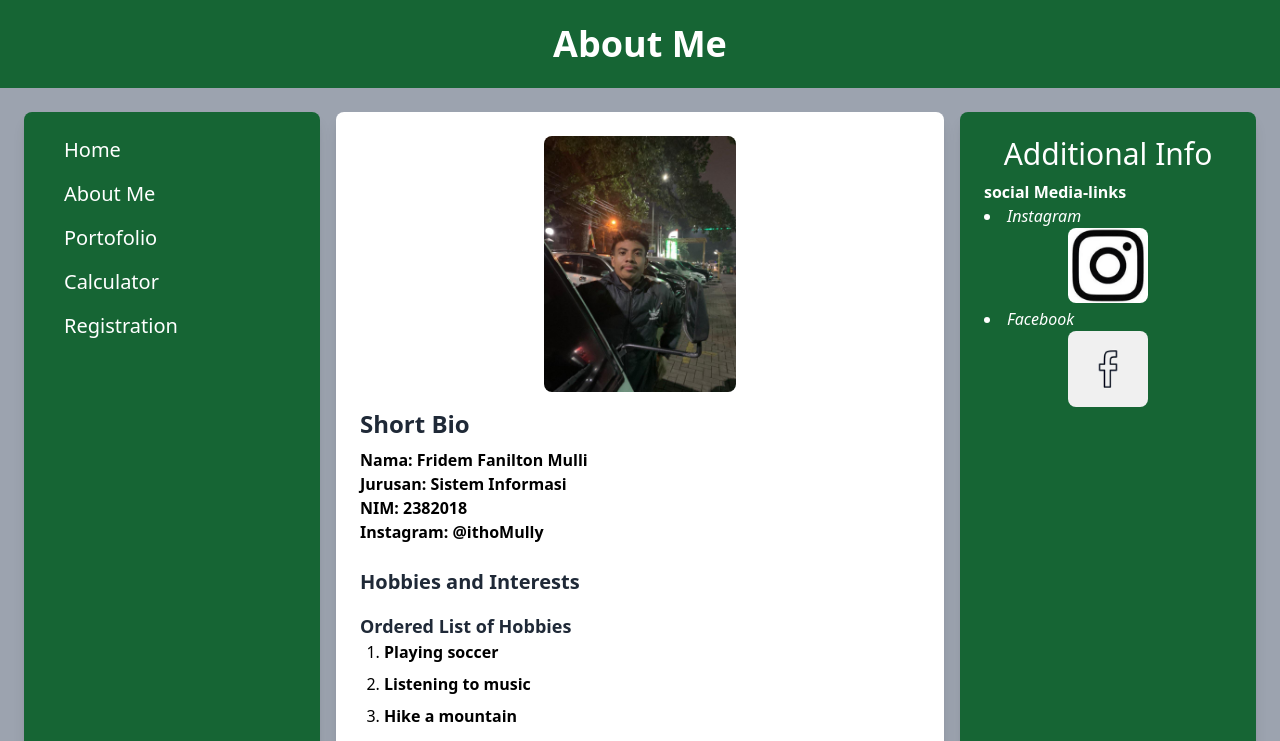
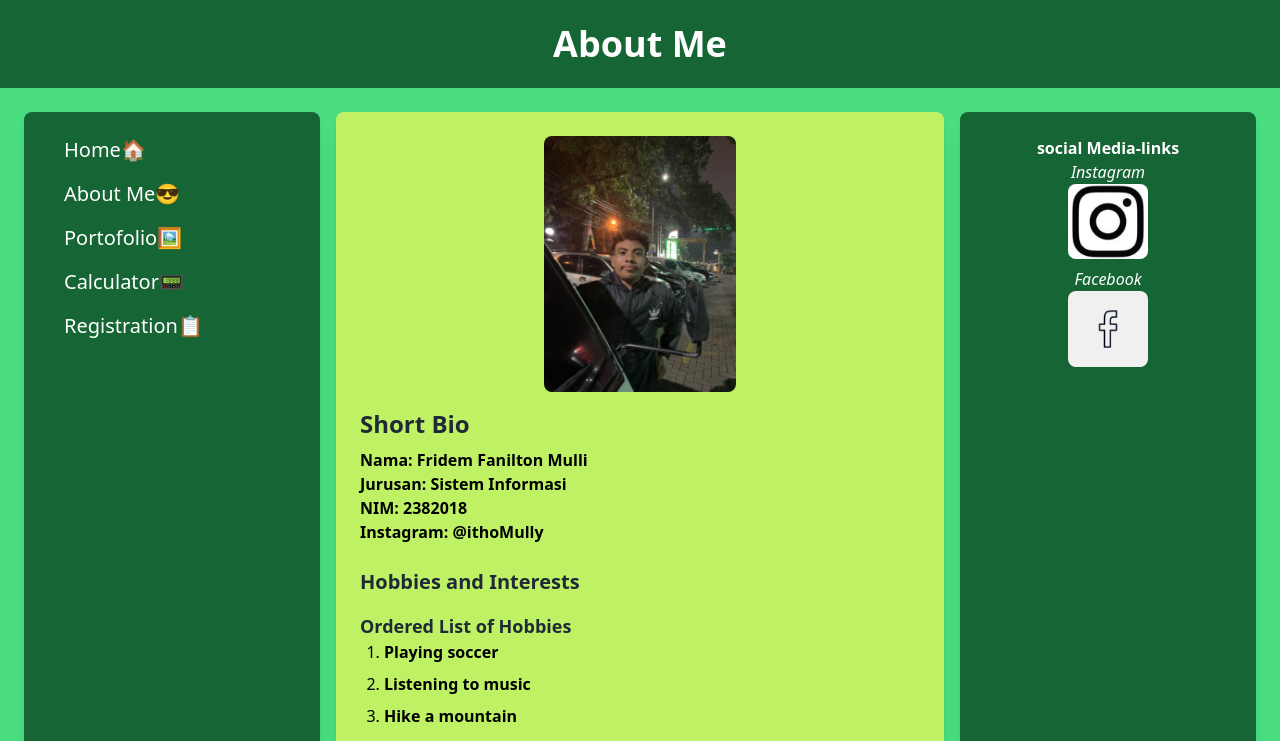
Before and after one commit to fridemmulli/mywebsite2, a plain HTML site: page about.html in a window 1280 px wide. Shown: the top 741 px of the page. Drawn offline with nearby package versions, Linux system fonts and the light colour scheme.

Commit message:
Update about.html

```diff
--- a/about.html
+++ b/about.html
@@ -6,7 +6,7 @@
     <script src="https://cdn.tailwindcss.com"></script>
     <title>About Me</title>
 </head>
-<body class="bg-gray-400 font-sans">
+<body class="bg-green-400 font-sans">
     <!-- Header Section -->
     <header class="bg-green-800 text-white py-6 text-center">
         <h1 class="text-4xl font-bold">About Me</h1>
@@ -16,15 +16,15 @@
         <!-- Menu Section -->
         <div class="bg-green-800 text-white p-6 rounded-lg shadow-lg">
             <ul class="space-y-4">
-                <li><a href="index.html" class="text-burlywood text-xl text hover:bg-blue-300 py-2 px-4 rounded">Home</a></li>
-                <li><a href="about.html" class="text-burlywood text-xl text text-center: hover:bg-blue-300 py-2 px-4 rounded">About Me</a></li>
-                <li><a href="portofolio.html" class="text-burlywood text-xl text text-center: hover:bg-blue-300 py-2 px-4 rounded">Portofolio</a></li>
-                <li><a href="calculator.html" class="text-burlywood text-xl text text-center: hover:bg-blue-300 py-2 px-4 rounded">Calculator</a></li>
-                <li><a href="Registration.html" class="text-burlywood text-xl text text-center: hover:bg-blue-300 py-2 px-4 rounded">Registration</a></li>
+                <li><a href="index.html" class="text-burlywood text-xl text hover:bg-blue-300 py-2 px-4 rounded">Home🏠</a></li>
+                <li><a href="about.html" class="text-burlywood text-xl text text-center: hover:bg-blue-300 py-2 px-4 rounded">About Me😎</a></li>
+                <li><a href="portofolio.html" class="text-burlywood text-xl text text-center: hover:bg-blue-300 py-2 px-4 rounded">Portofolio🖼️</a></li>
+                <li><a href="calculator.html" class="text-burlywood text-xl text text-center: hover:bg-blue-300 py-2 px-4 rounded">Calculator📟</a></li>
+                <li><a href="Registration.html" class="text-burlywood text-xl text text-center: hover:bg-blue-300 py-2 px-4 rounded">Registration📋</a></li>
             </ul>
         </div>
         <!-- Main Content Section -->
-        <div class="bg-white rounded-lg shadow-lg p-6 lg:col-span-2">
+        <div class="bg-lime-300 rounded-lg shadow-lg p-6 lg:col-span-2">
             <img src="001.jpg" alt="Fridem Foto" class="w-48 h-auto mx-auto mb-4 rounded-lg">
             <h2 class="text-2xl font-semibold text-gray-800 mb-2"><b>Short Bio</b></h2>
             <p class="text-white-700"><b>Nama:</b> <b>Fridem Fanilton Mulli</b></p>
@@ -52,9 +52,10 @@
             </ul>
         </div>
         <!-- Aside Section -->
-        <div class="bg-green-800 text-white p-6 rounded-lg shadow-lg">
-            <h2 class="text-3xl text-center mb-2">Additional Info</h2>
+        <div class="bg-green-800 text-white p-6 text-center rounded-lg shadow-lg">
+            <h2 class="text-sm"></h2>
             <p><b>social Media-links</b></p>
+            <ul class="space-y-2">
             <li><a href="https://www.instagram.com/ithomully/ w-40"><i>Instagram</i></a>
                 <a><img src="instagram.jpeg"class="w-20 h-auto mx-auto mb-1 rounded-lg"></a>
             <li><a href="https://www.facebook.com/itho.m.96/"><i>Facebook</i></a>
@@ -63,7 +64,7 @@
         </div>
     </div>
     <!-- Footer Section -->
-    <footer class="bg-green-800 text-white py-4 text-center text-sm">
+    <footer class="bg-green-800 text-white py-1 text-center text-sm">
         <p>&copy; 2024 All rights reserved.</p>
     </footer>
 </body>
```
